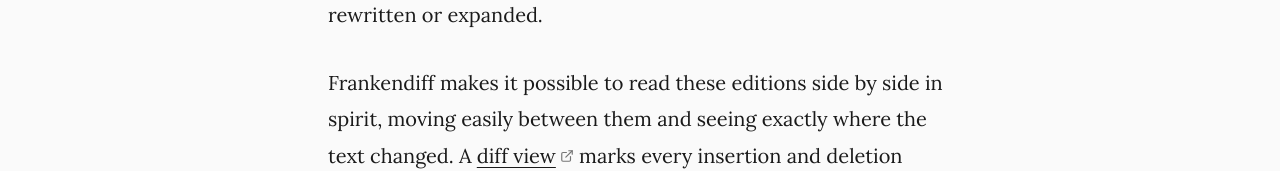
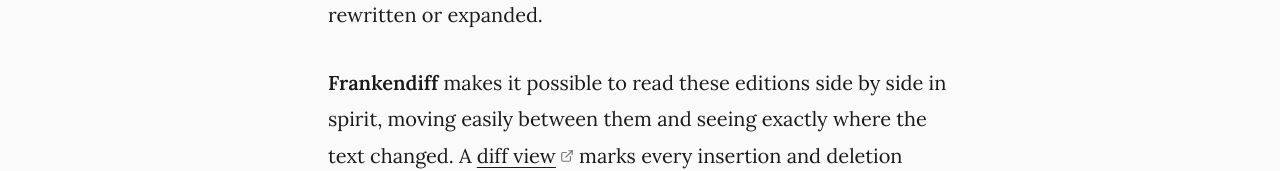
Before and after one commit to evilluendas/frankendiff, a Next.js app: page /about in a window 1280 px wide. Shown: the part 469-640 px from the top of the page. Built offline with nearby package versions, Linux system fonts and the light colour scheme; a web font is replaced by a local one.

Commit message:
Fix font weight in Frankendiff mention

```diff
--- a/app/about/page.tsx
+++ b/app/about/page.tsx
@@ -27,7 +27,7 @@ export default function AboutPage() {
           </p>
 
           <p>
-          Frankendiff makes it possible to read these editions side by side in spirit, moving easily between them and seeing exactly where the text changed. A <a href="https://en.wikipedia.org/wiki/File_comparison" target="_blank" rel="noopener noreferrer" className="underline underline-offset-4 decoration-1 hover:text-muted transition-colors inline-flex items-baseline gap-1">diff view<ExternalLink size={14} className="self-center text-muted" /></a> marks every insertion and deletion inline, allowing the revisions to appear directly within the flow of the novel.
+          <span className="font-semibold">Frankendiff</span> makes it possible to read these editions side by side in spirit, moving easily between them and seeing exactly where the text changed. A <a href="https://en.wikipedia.org/wiki/File_comparison" target="_blank" rel="noopener noreferrer" className="underline underline-offset-4 decoration-1 hover:text-muted transition-colors inline-flex items-baseline gap-1">diff view<ExternalLink size={14} className="self-center text-muted" /></a> marks every insertion and deletion inline, allowing the revisions to appear directly within the flow of the novel.
           </p>
           <p>
           The relationship between the 1818 and 1831 texts has long been studied and documented in scholarly editions. <strong className="font-semibold">Frankendiff</strong> approaches that history in a simpler way: by making the changes visible within the text itself, and freely accessible to anyone who wishes to explore them while reading.
```
